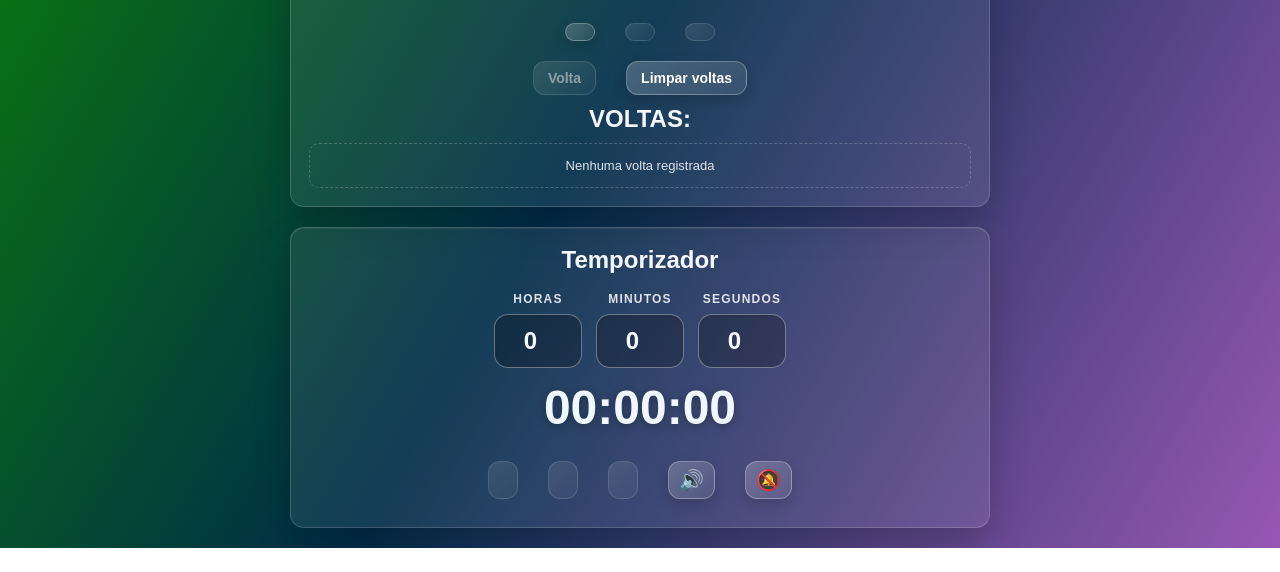
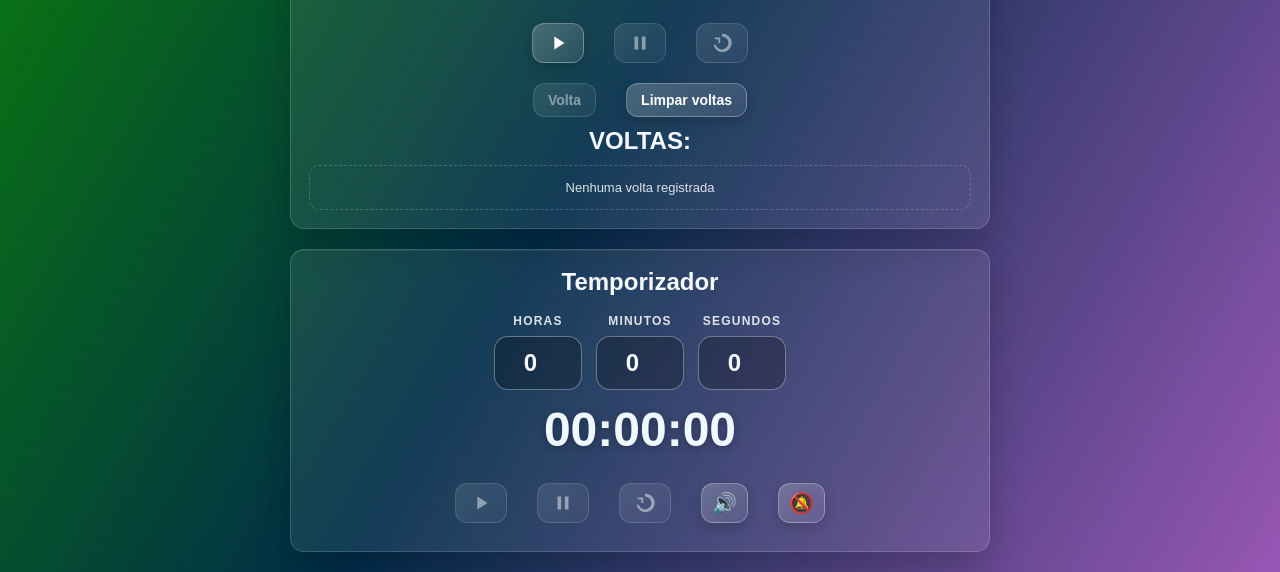
Before and after one commit to Carlos-Resende-23/Rel-gio, a plain HTML site: page index.html in a window 1280 px wide. Shown: the part 450-1022 px from the top of the page. Before the commit the page ends 998 px from the top, so only its background shows below. Drawn offline with nearby package versions, Linux system fonts and the light colour scheme.

Commit message:
feat: improve PWA offline support

```diff
--- a/index.html
+++ b/index.html
@@ -42,13 +42,19 @@
 
       <div class="botoes-cronometro">
         <button id="iniciar" aria-label="Iniciar cronômetro">
-          <ion-icon name="play-outline"></ion-icon>
+          <svg aria-hidden="true" viewBox="0 0 24 24">
+            <path d="M8 5v14l11-7z"></path>
+          </svg>
         </button>
         <button id="pausar" aria-label="Pausar cronômetro">
-          <ion-icon name="pause-outline"></ion-icon>
+          <svg aria-hidden="true" viewBox="0 0 24 24">
+            <path d="M6 5h4v14H6zm8 0h4v14h-4z"></path>
+          </svg>
         </button>
         <button id="reiniciar" aria-label="Reiniciar cronômetro">
-          <ion-icon name="reload-outline"></ion-icon>
+          <svg aria-hidden="true" viewBox="0 0 24 24">
+            <path d="M12 5a7 7 0 1 1-6.7 9H2.8A10 10 0 1 0 12 2v3zm-8 1h6v6H8V8H4z"></path>
+          </svg>
         </button>
       </div>
       <div class="botoes-voltas">
@@ -107,13 +113,19 @@
 
       <div class="botoes-temporizador">
         <button id="iniciar-temporizador" aria-label="Iniciar temporizador">
-          <ion-icon name="play-outline"></ion-icon>
+          <svg aria-hidden="true" viewBox="0 0 24 24">
+            <path d="M8 5v14l11-7z"></path>
+          </svg>
         </button>
         <button id="pausar-temporizador" aria-label="Pausar temporizador">
-          <ion-icon name="pause-outline"></ion-icon>
+          <svg aria-hidden="true" viewBox="0 0 24 24">
+            <path d="M6 5h4v14H6zm8 0h4v14h-4z"></path>
+          </svg>
         </button>
         <button id="reiniciar-temporizador" aria-label="Reiniciar temporizador">
-          <ion-icon name="reload-outline"></ion-icon>
+          <svg aria-hidden="true" viewBox="0 0 24 24">
+            <path d="M12 5a7 7 0 1 1-6.7 9H2.8A10 10 0 1 0 12 2v3zm-8 1h6v6H8V8H4z"></path>
+          </svg>
         </button>
         <button
           id="silenciar-temporizador"
@@ -134,14 +146,6 @@
       </div>
     </div>
 
-    <script
-      type="module"
-      src="https://unpkg.com/ionicons@8.0.13/dist/ionicons/ionicons.esm.js"
-    ></script>
-    <script
-      nomodule
-      src="https://unpkg.com/ionicons@8.0.13/dist/ionicons/ionicons.js"
-    ></script>
     <script type="module" src="script.js"></script>
   </body>
 </html>
--- a/style.css
+++ b/style.css
@@ -70,6 +70,13 @@ input {
 
 button {
   cursor: pointer;
+}
+
+button svg {
+  width: 22px;
+  height: 22px;
+  display: block;
+  fill: currentColor;
 }
 
 #tema-btn {
```
Also changed, not shown: sw.js (+9 -2 lines).
